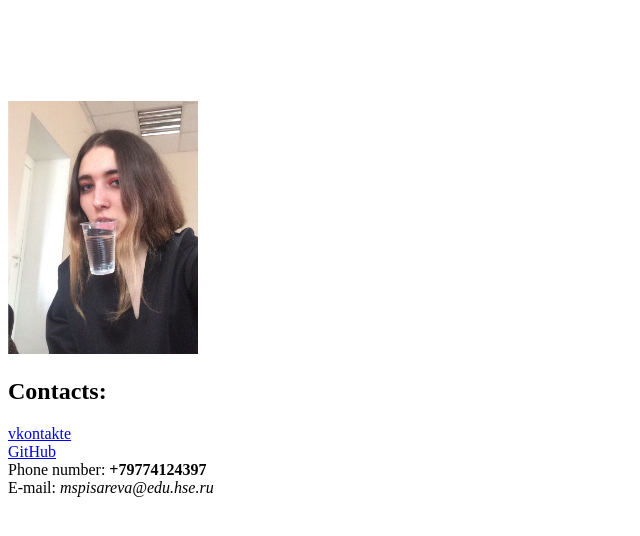
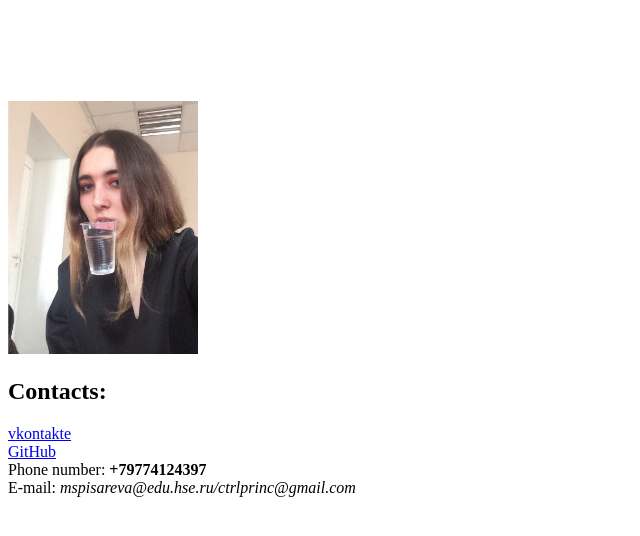
Before and after one commit to hellodeadson/marya.github.io, a plain HTML site: page index.html in a window 1280 px wide. Shown: the whole page, without its empty margins (0-640 px from the left). Drawn offline with nearby package versions, Linux system fonts and the light colour scheme.

Commit message:
Update index.html

```diff
--- a/index.html
+++ b/index.html
@@ -24,7 +24,7 @@
         <br/>
         Phone number: <b>+79774124397</b>
         <br/>
-        E-mail: <i>mspisareva@edu.hse.ru</i>
+        E-mail: <i>mspisareva@edu.hse.ru/ctrlprinc@gmail.com</i>
 
 
  </body>
```
